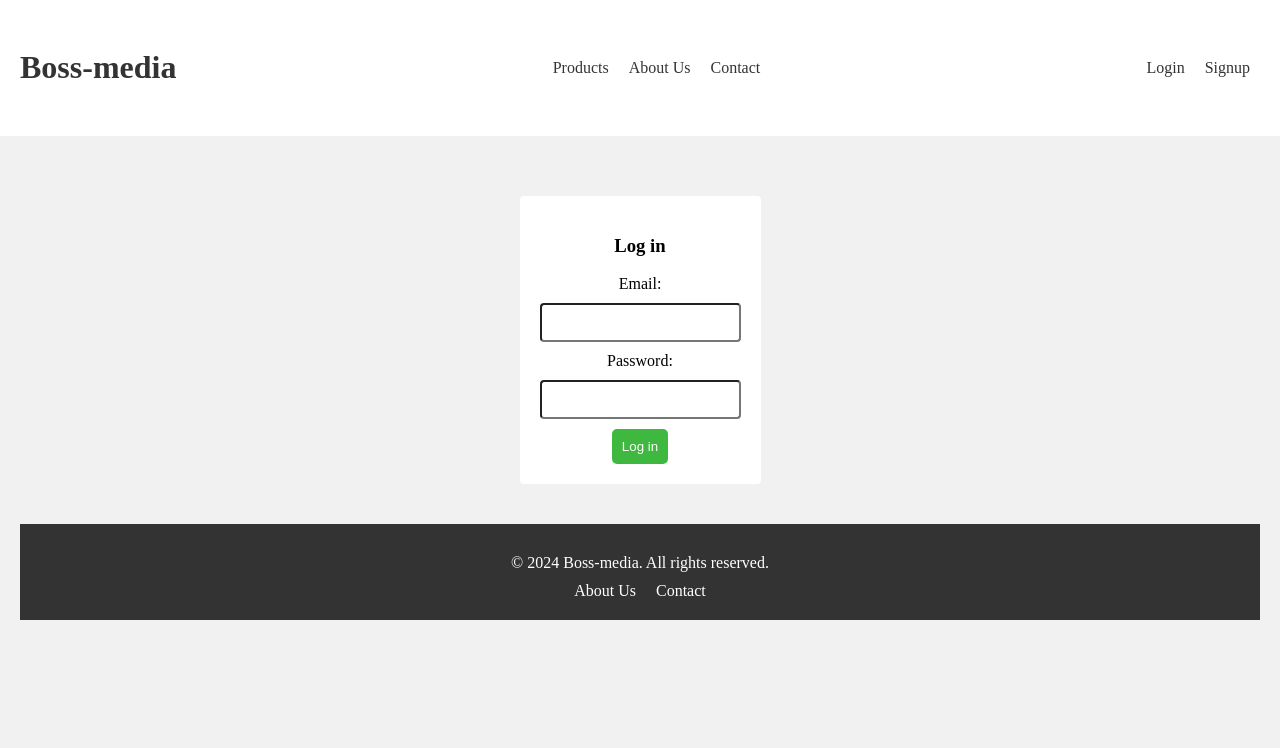
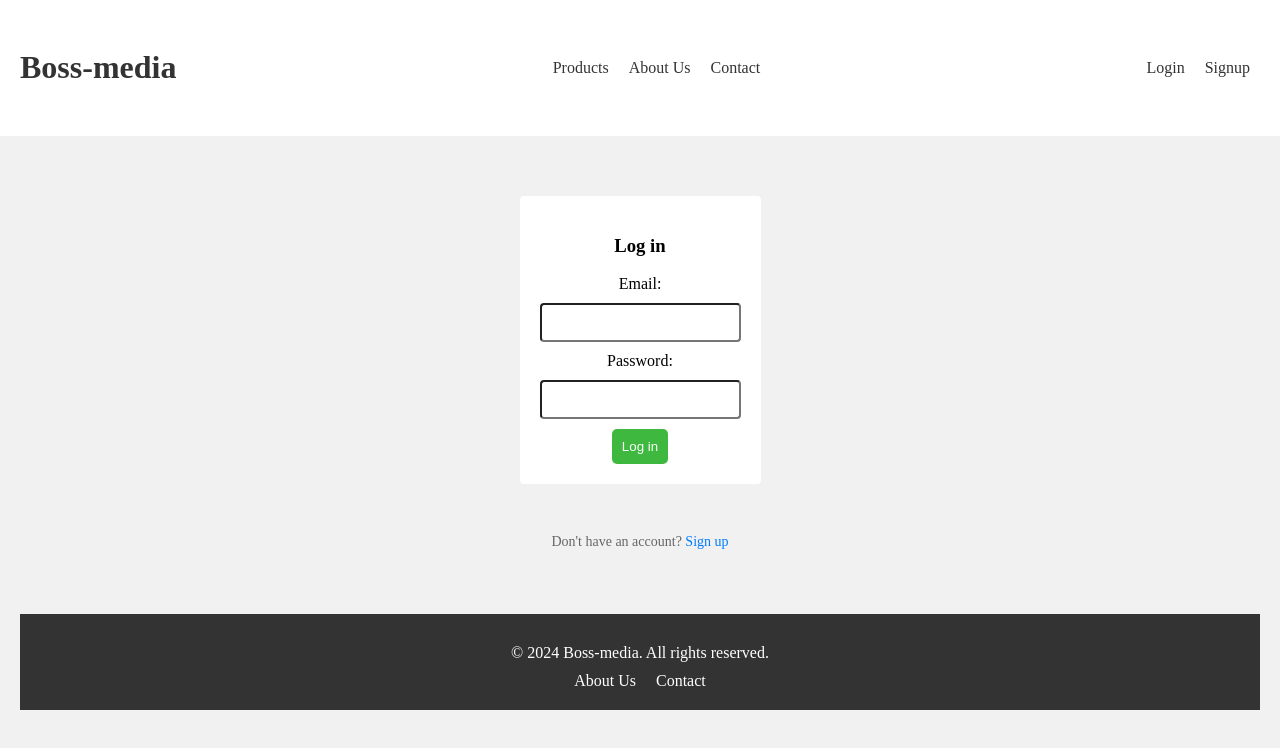
Before and after one commit to chas-academy/u09-fullstack-js-ArianAFK, a React (Create React App) app in the folder frontend/: page /login in a window 1280 px wide. Shown: the top 748 px of the page. Built offline with nearby package versions, Linux system fonts and the light colour scheme.

Commit message:
logn singup prompt

```diff
--- a/frontend/src/index.css
+++ b/frontend/src/index.css
@@ -532,6 +532,50 @@ tr:hover {
   background-color: #0056b3;
 }
 
+.signup-prompt {
+  margin-top: 10px;
+  font-size: 14px;
+  color: #666;
+}
+
+.signup-prompt a {
+  color: #007bff;
+  text-decoration: none;
+}
+
+.signup-prompt a:hover {
+  text-decoration: underline;
+}
+
+.login-container {
+  display: flex;
+    flex-direction: column;
+    align-items: center;
+    margin-bottom: 50px;
+}
+.login-prompt {
+  margin-top: 10px;
+  font-size: 14px;
+  color: #666;
+}
+
+.login-prompt a {
+  color: #007bff;
+  text-decoration: none;
+}
+
+.login-prompt a:hover {
+  text-decoration: underline;
+}
+
+.signup-container {
+  display: flex;
+    flex-direction: column;
+    align-items: center;
+    margin-bottom: 50px;
+}
+
+
 
 
 @media (max-width: 768px) {
--- a/frontend/src/pages/Login.js
+++ b/frontend/src/pages/Login.js
@@ -1,6 +1,6 @@
 import { useState } from "react";
 import { useLogin } from '../hooks/useLogin';
-import { useNavigate } from 'react-router-dom';
+import { Link, useNavigate } from 'react-router-dom';
 
 const Login = () => {
     const [email, setEmail] = useState('');
@@ -18,6 +18,7 @@ const Login = () => {
     }
 
     return (
+        <div className="login-container">
         <form className="login" onSubmit={handleSubmit}>
             <h3>Log in</h3>
 
@@ -37,6 +38,10 @@ const Login = () => {
             <button disabled={isLoading}>Log in</button>
             {error && <div className="error">{error}</div>}
         </form>
+        <p className="signup-prompt">
+        Don't have an account? <Link to="/signup">Sign up</Link>
+    </p>
+    </div>
     )
 }
 
--- a/frontend/src/pages/Signup.js
+++ b/frontend/src/pages/Signup.js
@@ -1,6 +1,6 @@
 import { useState } from "react";
 import { useSignup } from "../hooks/useSignup";
-import { useNavigate } from 'react-router-dom';
+import { Link, useNavigate } from 'react-router-dom';
 
 const Signup = () => {
     const [email, setEmail] = useState('');
@@ -18,6 +18,7 @@ const Signup = () => {
     }
 
     return (
+        <div className="signup-container">
         <form className="signup" onSubmit={handleSubmit}>
             <h3>Sign up</h3>
 
@@ -37,6 +38,10 @@ const Signup = () => {
             <button disabled={isLoading}>Sign up</button>
             {error && <div className="error">{error}</div>}
         </form>
+         <p className="login-prompt">
+         Already registered? <Link to="/login">Log in</Link>
+     </p>
+     </div>
     )
 }
 
```
